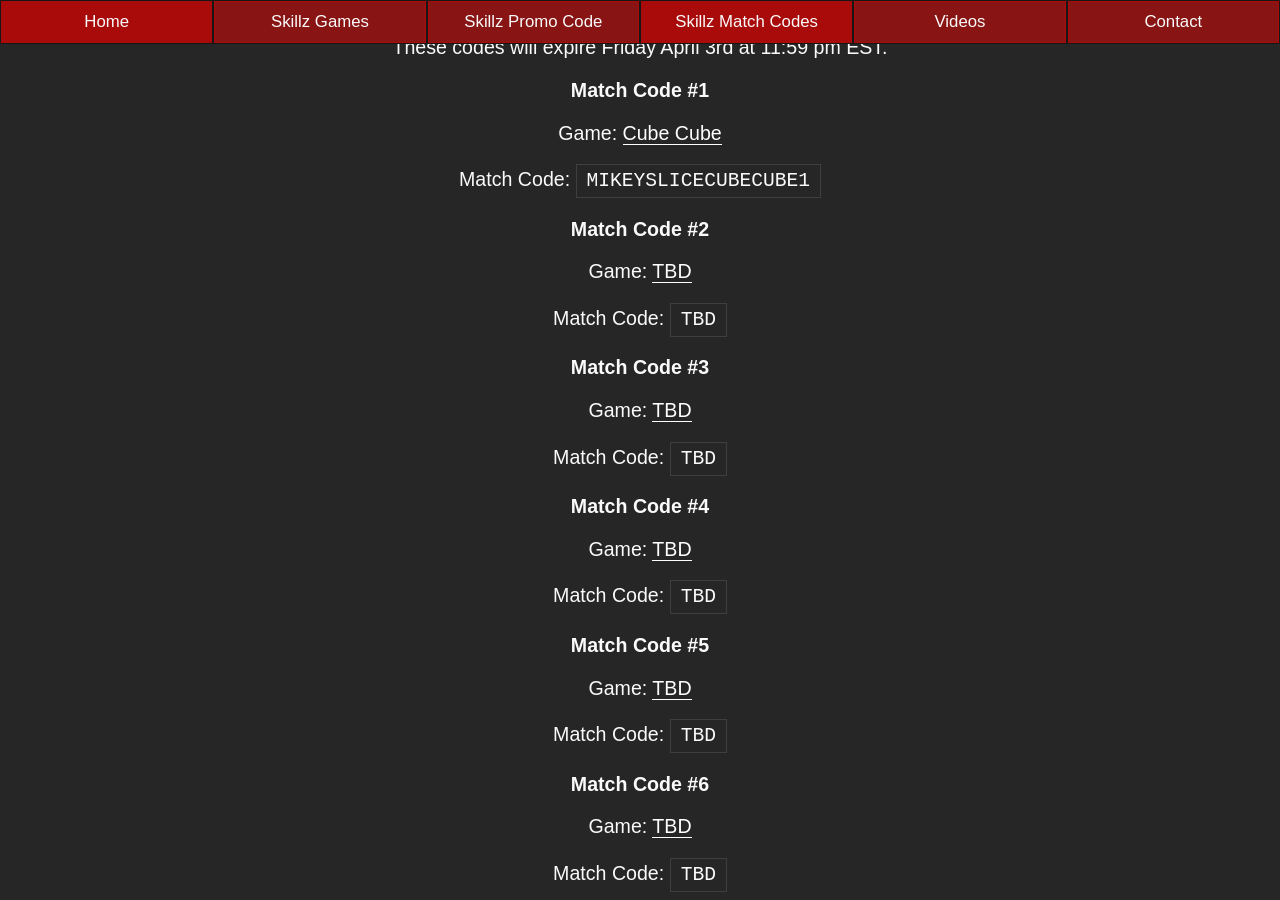
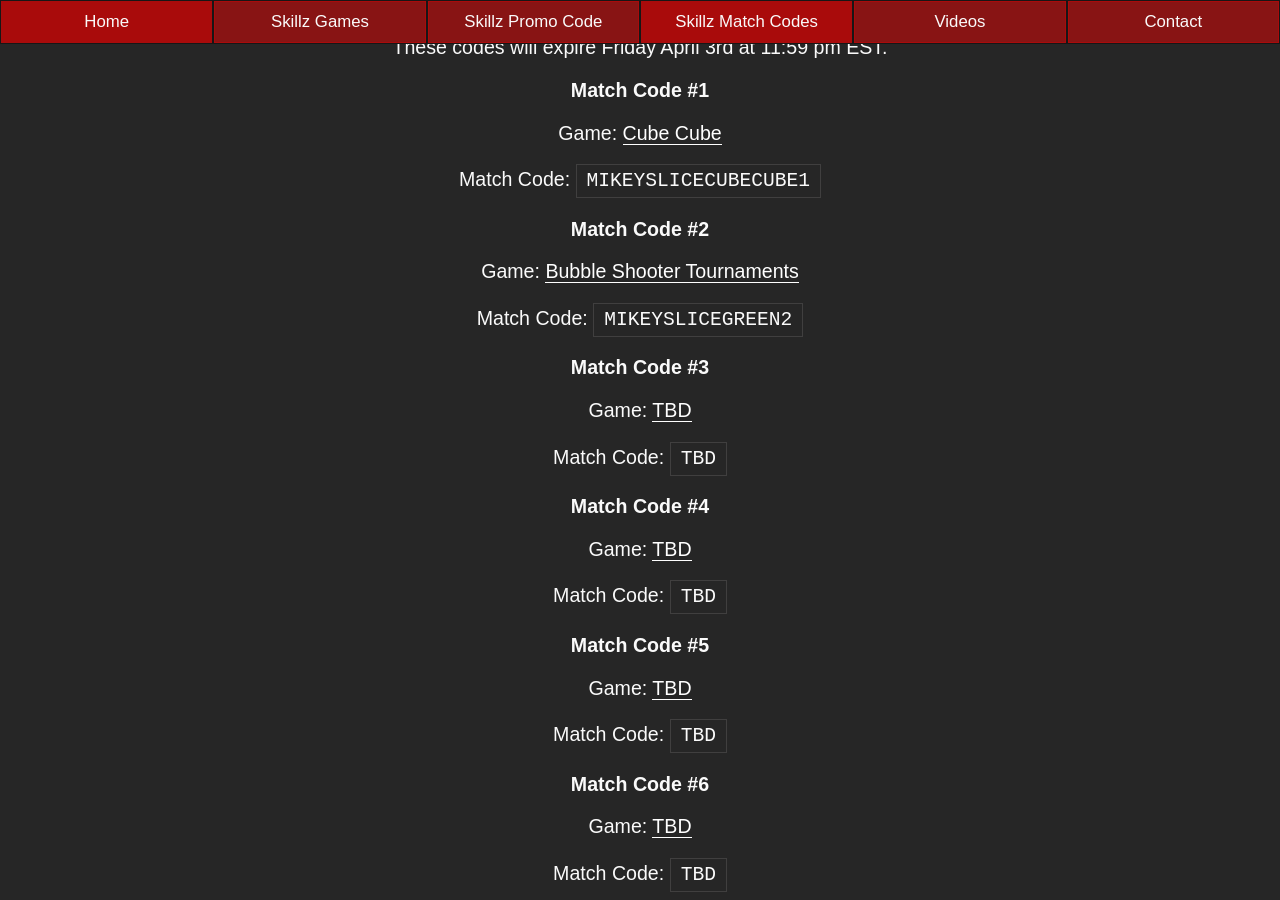
Before and after one commit to mikeyslice/esports-medium, a Jekyll site: the page built from skillz-match-codes.md, in a window 1280 px wide and 900 px high, scrolled down 3243 px. Built offline with Jekyll 4.4.1, drawn with Linux system fonts in a browser that asks for light colours.

Commit message:
Update Skillz Match Codes “skillz-match-codes”

```diff
--- a/_includes/pages/skillz-match-codes.html
+++ b/_includes/pages/skillz-match-codes.html
@@ -109,9 +109,9 @@
 
 <h3>Match Code #2</h3>
 
-<p>Game: <a href="/skillz-games/">TBD</a><p>
+<p>Game: <a href="/skillz-games/">Bubble Shooter Tournaments</a><p>
 
-<p>Match Code: <code>TBD</code><p>
+<p>Match Code: <code>MIKEYSLICEGREEN2</code><p>
 
 <h3>Match Code #3</h3>
 
```
